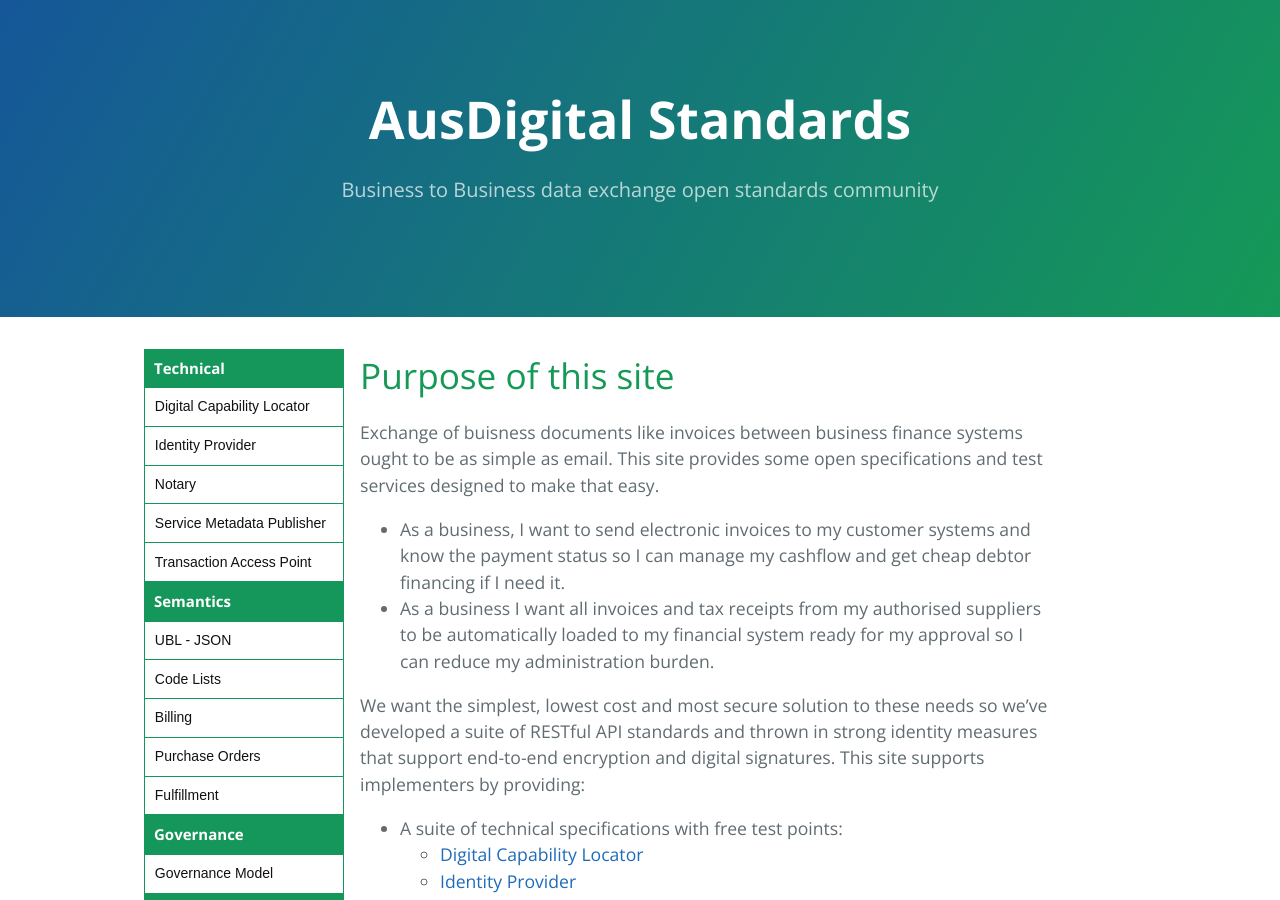
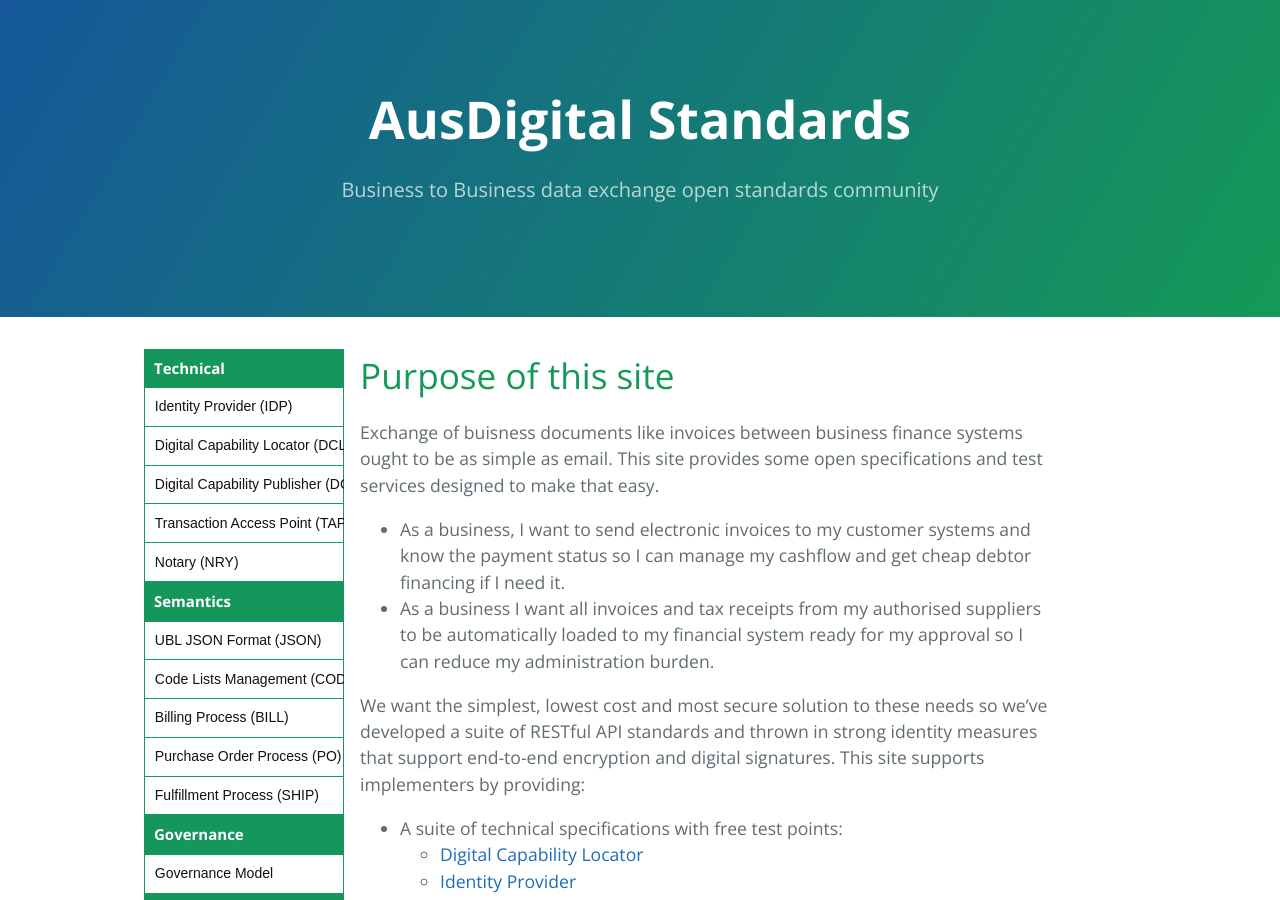
Before and after one commit to ausdigital/ausdigital.github.io, a Jekyll site: the page built from index.md, in a window 1280 px wide and 900 px high. Built offline with Jekyll 4.4.1, drawn with Linux system fonts in a browser that asks for light colours; our own code applies the rules of GitHub Pages for plain Markdown files.

Commit message:
Re-order and add spec short names

```diff
--- a/_includes/main.html
+++ b/_includes/main.html
@@ -11,17 +11,17 @@
                 <ul class="pure-menu-list">
                     {% assign current = page.url | downcase | split: '/' %}
                     <li class="pure-menu-title">Technical</li>
-                    <li class="pure-menu-item{% if current[1] == 'digital-capability-locator' %} active{% endif %}"><a href="/digital-capability-locator/" class="pure-menu-link">Digital Capability Locator</a></li>
-                    <li class="pure-menu-item{% if current[1] == 'identity-provider' %} active{% endif %}"><a href="/identity-provider/" class="pure-menu-link">Identity Provider</a></li>
-                    <li class="pure-menu-item{% if current[1] == 'notary' %} active{% endif %}"><a href="/notary/" class="pure-menu-link">Notary</a></li>
-                    <li class="pure-menu-item{% if current[1] == 'service-metadata-publisher' %} active{% endif %}"><a href="/service-metadata-publisher/" class="pure-menu-link">Service Metadata Publisher</a></li>
-                    <li class="pure-menu-item{% if current[1] == 'transaction-access-point' %} active{% endif %}"><a href="/transaction-access-point/" class="pure-menu-link">Transaction Access Point</a></li>
+                    <li class="pure-menu-item{% if current[1] == 'identity-provider' %} active{% endif %}"><a href="/identity-provider/" class="pure-menu-link">Identity Provider (IDP)</a></li>
+                    <li class="pure-menu-item{% if current[1] == 'digital-capability-locator' %} active{% endif %}"><a href="/digital-capability-locator/" class="pure-menu-link">Digital Capability Locator (DCL)</a></li>
+                    <li class="pure-menu-item{% if current[1] == 'service-metadata-publisher' %} active{% endif %}"><a href="/service-metadata-publisher/" class="pure-menu-link">Digital Capability Publisher (DCP)</a></li>
+                    <li class="pure-menu-item{% if current[1] == 'transaction-access-point' %} active{% endif %}"><a href="/transaction-access-point/" class="pure-menu-link">Transaction Access Point (TAP)</a></li>
+                    <li class="pure-menu-item{% if current[1] == 'notary' %} active{% endif %}"><a href="/notary/" class="pure-menu-link">Notary (NRY)</a></li>
                     <li class="pure-menu-title">Semantics</li>
-                    <li class="pure-menu-item{% if current[1] == 'ubl-json' %} active{% endif %}"><a href="/ubl-json/" class="pure-menu-link">UBL - JSON</a></li>
-                    <li class="pure-menu-item{% if current[1] == 'code-lists' %} active{% endif %}"><a href="/code-lists/" class="pure-menu-link">Code Lists</a></li>
-                    <li class="pure-menu-item{% if current[1] == 'billing-semantics' %} active{% endif %}"><a href="/billing-semantics/" class="pure-menu-link">Billing</a></li>
-                    <li class="pure-menu-item{% if current[1] == 'purchase-order-semantics' %} active{% endif %}"><a href="/purchase-order-semantics/" class="pure-menu-link">Purchase Orders</a></li>
-                    <li class="pure-menu-item{% if current[1] == 'fulfillment-semantics' %} active{% endif %}"><a href="/fulfillment-semantics/" class="pure-menu-link">Fulfillment</a></li>
+                    <li class="pure-menu-item{% if current[1] == 'ubl-json' %} active{% endif %}"><a href="/ubl-json/" class="pure-menu-link">UBL JSON Format (JSON)</a></li>
+                    <li class="pure-menu-item{% if current[1] == 'code-lists' %} active{% endif %}"><a href="/code-lists/" class="pure-menu-link">Code Lists Management (CODE)</a></li>
+                    <li class="pure-menu-item{% if current[1] == 'billing-semantics' %} active{% endif %}"><a href="/billing-semantics/" class="pure-menu-link">Billing Process (BILL)</a></li>
+                    <li class="pure-menu-item{% if current[1] == 'purchase-order-semantics' %} active{% endif %}"><a href="/purchase-order-semantics/" class="pure-menu-link">Purchase Order Process (PO)</a></li>
+                    <li class="pure-menu-item{% if current[1] == 'fulfillment-semantics' %} active{% endif %}"><a href="/fulfillment-semantics/" class="pure-menu-link">Fulfillment Process (SHIP)</a></li>
                     <li class="pure-menu-title">Governance</li>
                     <li class="pure-menu-item{% if current[1] == 'newsletter-signup' %} active{% endif %}"><a href="/governance-model/" class="pure-menu-link">Governance Model</a></li>
                     <li class="pure-menu-title">Newsletter</li>
```
